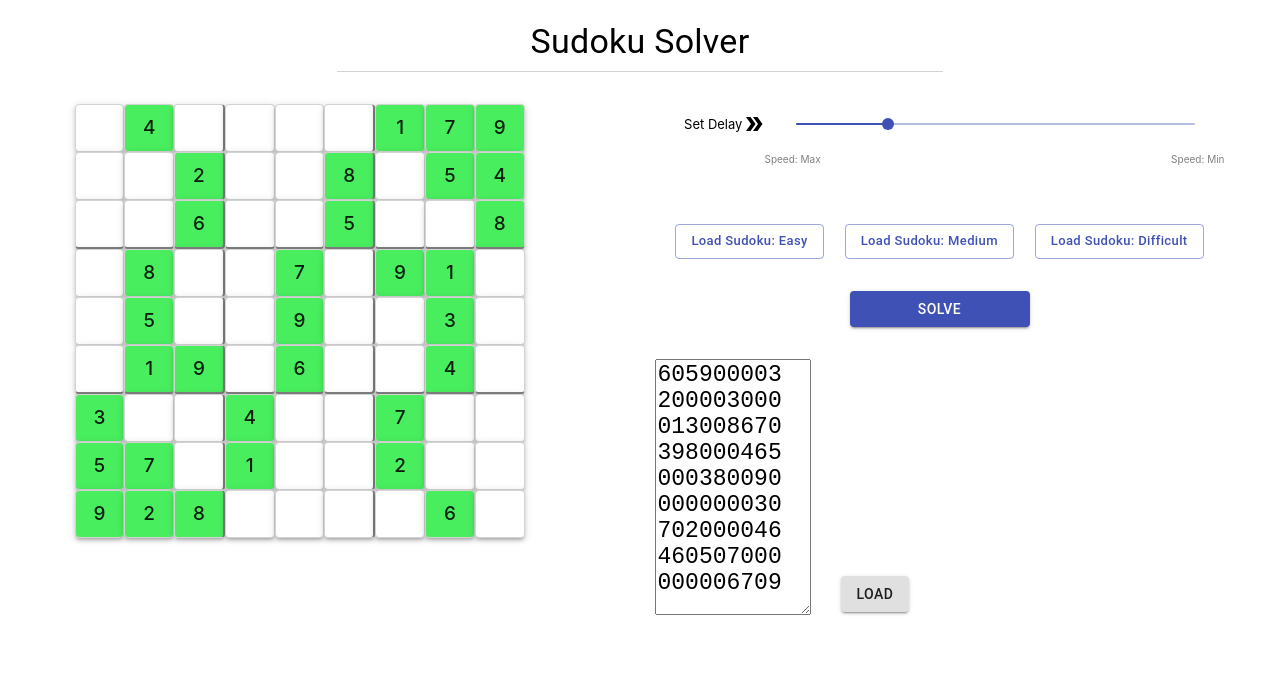
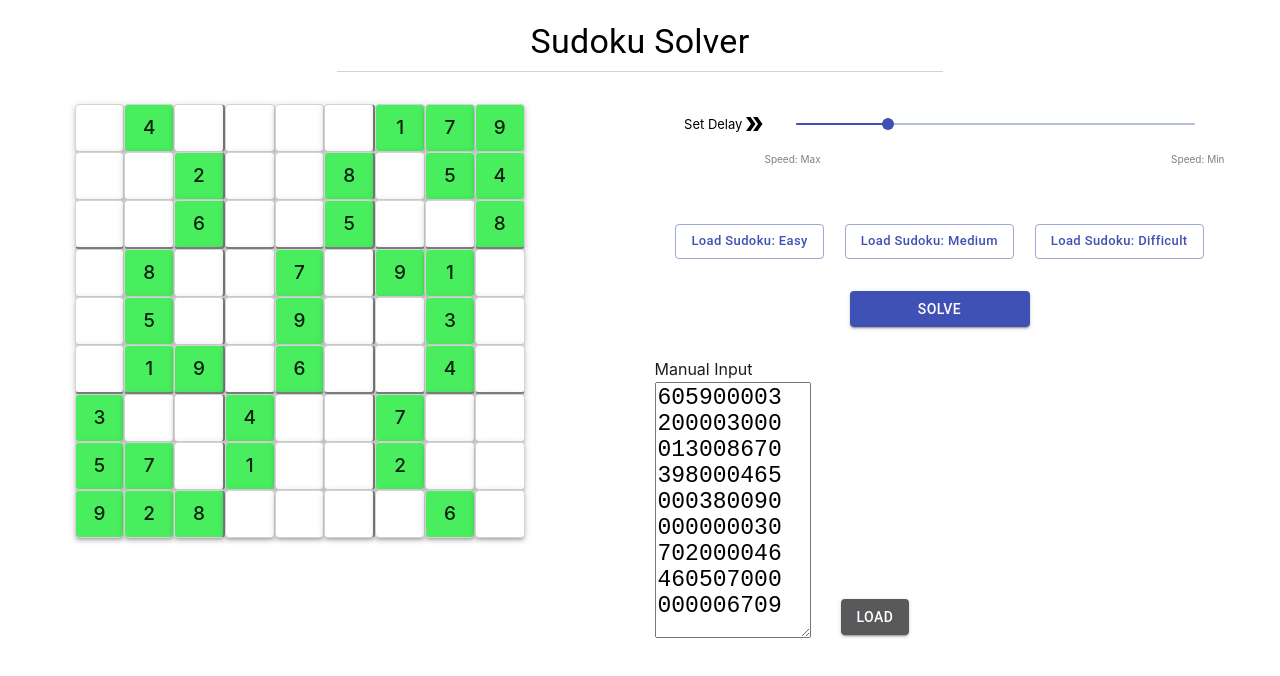
Before and after one commit to rajatshet5/sudoku-solver, a React (Create React App) app in the folder sudoku-solver/: page / in a window 1280 px wide. Shown: the top 676 px of the page. Built offline with nearby package versions, Linux system fonts and the light colour scheme.

Commit message:
style enhancements

```diff
--- a/sudoku-solver/src/Components/SudokuSolver.jsx
+++ b/sudoku-solver/src/Components/SudokuSolver.jsx
@@ -422,11 +422,12 @@ export function SudokuSolver() {
             onClose={handleClose}
               message={alertMsg}
           />
-            </div>
-          <textarea onChange={ handleConstraints } ref={inpRef} style={{width:"150px", height:"250px", fontSize:"23px"}}>
+          </div>
+          <p style={{marginBottom:"3px",color:"rgb(29, 29, 31)"}}>Manual Input</p>
+          <textarea onChange={ handleConstraints } ref={inpRef} style={{width:"150px", marginTop:0, height:"250px", fontSize:"23px"}}>
 
           </textarea>
-          <Button disabled={running} style={{margin:"5px 30px", marginBottom:"39px"}} variant="contained" color="green" onClick={handleManualInput}>Load</Button>
+          <Button disabled={running} style={{margin:"5px 30px", marginBottom:"39px", color:"white", backgroundColor:"rgb(89, 89, 92)"}} variant="contained" onClick={handleManualInput}>Load</Button>
         </div>
       </Box>
     </Box>
```
